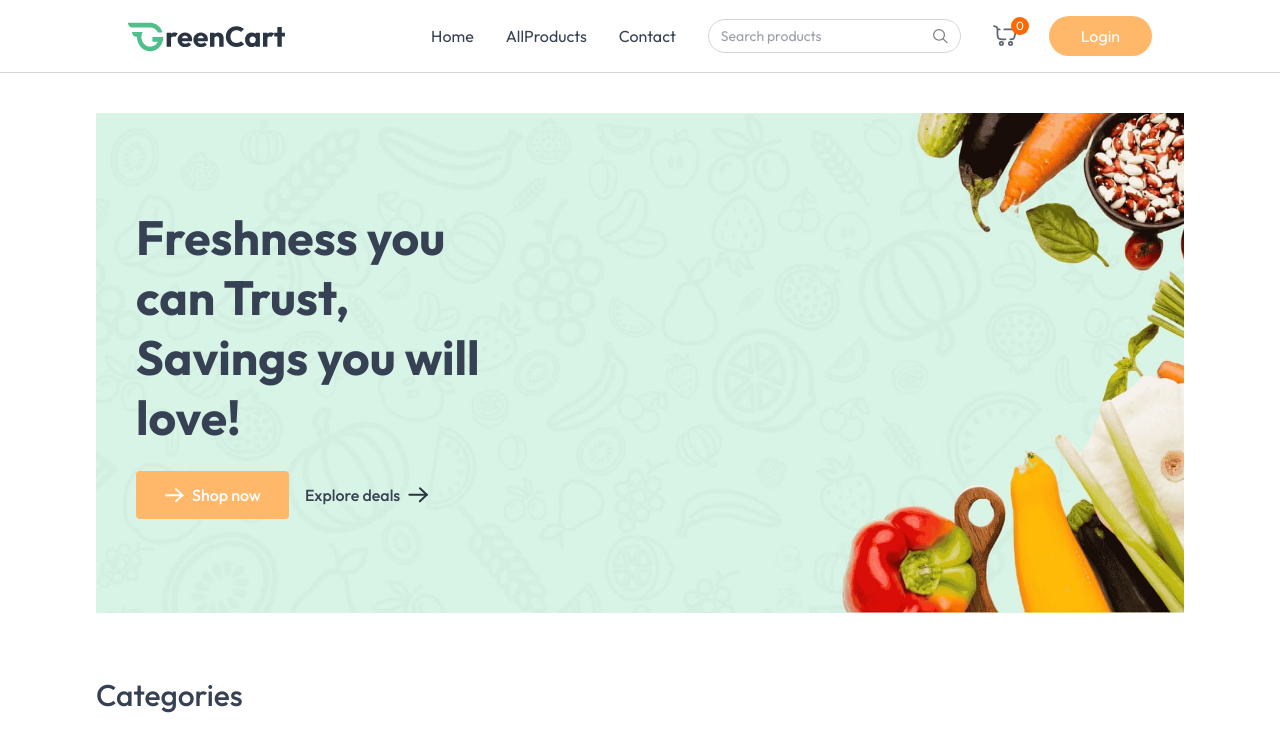
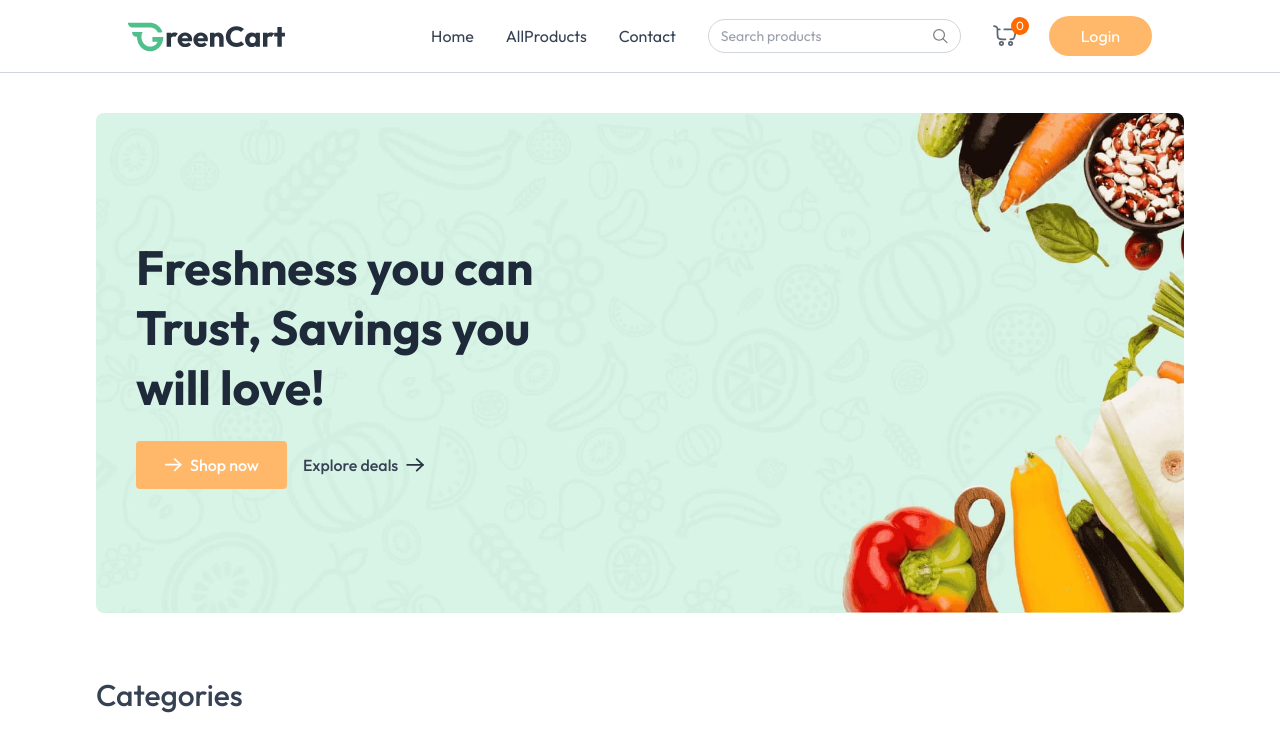
Before and after one commit to anjaliisingh12/Grocery-Mern-app, a React (Vite) app in the folder client/: page / in a window 1280 px wide. Shown: the top 751 px of the page. Built offline with nearby package versions, Linux system fonts and the light colour scheme; no server answers.

Commit message:
Refactor MainBanner component for improved styling

```diff
--- a/client/src/components/MainBanner.jsx
+++ b/client/src/components/MainBanner.jsx
@@ -4,14 +4,17 @@ import { assets } from '../assets/assets.js';
 
 const MainBanner = () => {
   return (
-    <div className="relative overflow-hidden">
+    <div className="relative overflow-hidden bg-[#e6f5f3] rounded-lg">
 
       <picture className="block">
+
+        {/* Mobile Image */}
         <source
           media="(max-width: 768px)"
           srcSet={assets.main_banner_bg_sm}
         />
 
+        {/* Desktop Image */}
         <img
           src={assets.main_banner_bg}
           alt="banner"
@@ -21,27 +24,27 @@ const MainBanner = () => {
           decoding="async"
           width="1200"
           height="500"
-          sizes="100vw"
+          sizes="(max-width:768px) 100vw, 1200px"
         />
       </picture>
 
-      <div className="absolute inset-0 flex flex-col items-start justify-end md:justify-center pb-6 md:pb-0 px-4 md:px-10">
+      <div className="absolute inset-0 flex flex-col justify-end md:justify-center px-4 md:px-10 pb-5 md:pb-0">
 
-        <h1 className="text-xl md:text-4xl lg:text-5xl font-bold leading-tight max-w-[280px] md:max-w-[380px]">
+        <h1 className="text-[24px] md:text-5xl font-bold leading-tight max-w-[240px] md:max-w-[420px] text-gray-800">
           Freshness you can Trust, Savings you will love!
         </h1>
 
-        <div className="flex items-center mt-6 font-medium">
+        <div className="flex items-center mt-4 md:mt-6 font-medium">
 
           <Link
             to="/products"
-            className="group flex items-center justify-center gap-2 py-3 px-7 min-w-[140px] text-white bg-orange-300 hover:bg-orange-500 transition rounded"
+            className="group flex items-center justify-center gap-2 py-2.5 md:py-3 px-5 md:px-7 min-w-[120px] md:min-w-[150px] text-sm md:text-base text-white bg-orange-300 hover:bg-orange-500 transition rounded"
           >
             <img
               src={assets.white_arrow_icon}
               alt="arrow"
-              width="20"
-              height="20"
+              width="18"
+              height="18"
               loading="lazy"
               decoding="async"
             />
@@ -51,15 +54,15 @@ const MainBanner = () => {
 
           <Link
             to="/products"
-            className="group flex items-center gap-2 py-3 ml-4"
+            className="group flex items-center gap-2 py-3 ml-4 text-sm md:text-base text-gray-700"
           >
             <span>Explore deals</span>
 
             <img
               src={assets.black_arrow_icon}
               alt="arrow"
-              width="20"
-              height="20"
+              width="18"
+              height="18"
               loading="lazy"
               decoding="async"
             />
```
